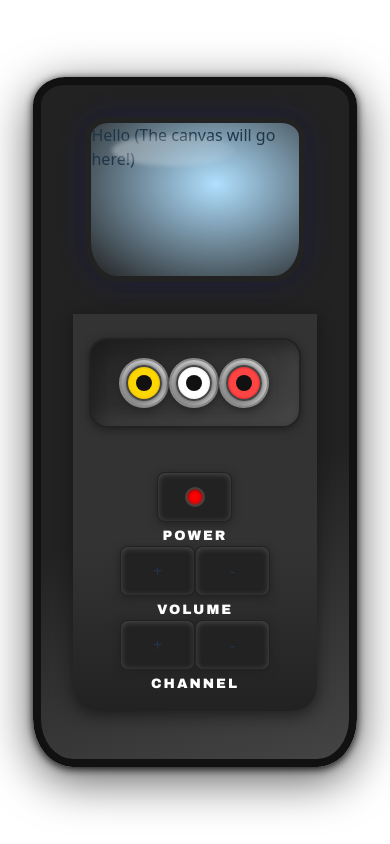
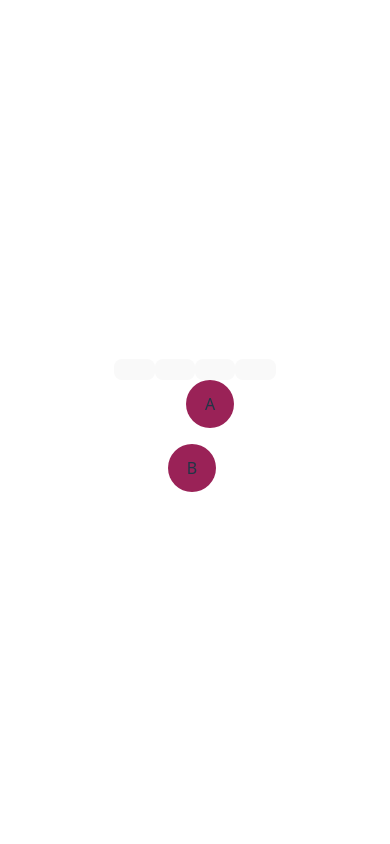
Before and after one commit to Greentaylor27/swDOOM, a React (Vite) app: page / in a window 390 px wide. Built offline with nearby package versions, Linux system fonts and the light colour scheme.

Commit message:
Updates to website. Finished up Television look need to add speaker grille and the canvas to the page. Started development on the mobile site

```diff
--- /dev/null
+++ b/Components/ActionButtons.tsx
@@ -0,0 +1,8 @@
+export default function ActionButtons() {
+  return (
+    <div className="actionButtonGroup">
+      <button className="actionButton">A</button>
+      <button className="actionButton">B</button>
+    </div>
+  )
+}
--- /dev/null
+++ b/Components/D-pad.tsx
@@ -0,0 +1,10 @@
+export default function DPad() {
+  return (
+    <div className="d-Pad">
+      <button className="d-padUp"></button>
+      <button className="d-padDown"></button>
+      <button className="d-padRight"></button>
+      <button className="d-padLeft"></button>
+    </div>
+  )
+}
--- /dev/null
+++ b/Components/GamePad.tsx
@@ -0,0 +1,12 @@
+import ActionButtons from "./ActionButtons";
+import DPad from "./D-pad";
+
+export default function GamePad() {
+  // This the start of the GamePad visual components
+  return (
+    <div className="gamePad">
+      <DPad />
+      <ActionButtons />
+    </div>
+  )
+}
--- a/src/App.css
+++ b/src/App.css
@@ -19,7 +19,7 @@ body {
 }
 
 .plugs {
-  display: flex;
+  display: inline-flex;
   flex-direction: row;
   align-items: center;
   margin-right: auto;
@@ -163,9 +163,8 @@ body {
 }
 
 .buttonGroup {
-  width: 100%;
-  max-width: 100%;
-  justify-content: space-evenly;
+  display:flex;
+  justify-content: space-around;
   padding: 24px 0 0 0;
   gap: 32px;
 }
@@ -176,7 +175,8 @@ body {
   border-radius: 32px 32px 40px 40px / 28px 28px 48px 48px;
   box-shadow: 0 12px 48px #000a, 0 2px 8px #222;
   padding: 32px 32px 48px 32px;
-  max-width: 100%;
+  width: 100vw;
+  height: 100vh;
   margin: 40px auto;
   display: flex;
   flex-direction: column;
@@ -184,8 +184,8 @@ body {
 }
 
 .screen {
-  width: 90%;
-  aspect-ratio: 4/3;
+  width: 100%;
+  height: 65%;
   background: radial-gradient(ellipse at 60% 40%, #B0E0FF 0%, #222 100%);
   border: 6px solid #222;
   border-radius: 24px 24px 32px 32px / 20px 20px 40px 40px;
@@ -207,3 +207,29 @@ body {
   pointer-events: none;
   filter: blur(2px);
 }
+
+.actionButtonGroup {
+  display: flex;
+  flex-direction: column;
+  align-items: center;
+  gap: 16px;
+  margin-left: 12px;
+}
+
+.actionButton {
+  background-color: #9A2257;
+  border-radius: 100%;
+  width: 48px;
+  height: 48px;
+  display: flex;
+  align-items: center;
+  justify-content: center;
+}
+
+.actionButton:first-child {
+  margin-left: 18px;
+}
+
+.actionButton:last-child {
+  margin-right: 18px;
+}
--- a/src/App.tsx
+++ b/src/App.tsx
@@ -1,11 +1,24 @@
 import './App.css'
 import Television from '../Components/Television';
+import GamePad from '../Components/GamePad';
+import { useEffect, useState } from 'react';
 
 function App() {
+  const [isMonitor, setIsMonitor] = useState(window.innerWidth > 1024);
+
+  useEffect(() => {
+    const handleResize = () => {
+      setIsMonitor(window.innerWidth > 1024);
+    };
+    window.addEventListener('resize', handleResize);
+    return () => window.removeEventListener('resize', handleResize);
+  }, []);
+
+
 
   return (
     <div className='app'>
-      <Television />
+      {isMonitor ? <Television /> : <GamePad />}
     </div>
   )
 }
```
